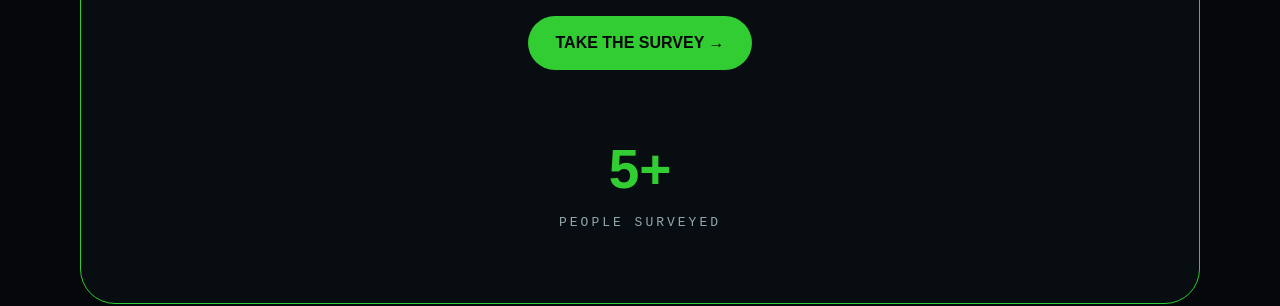
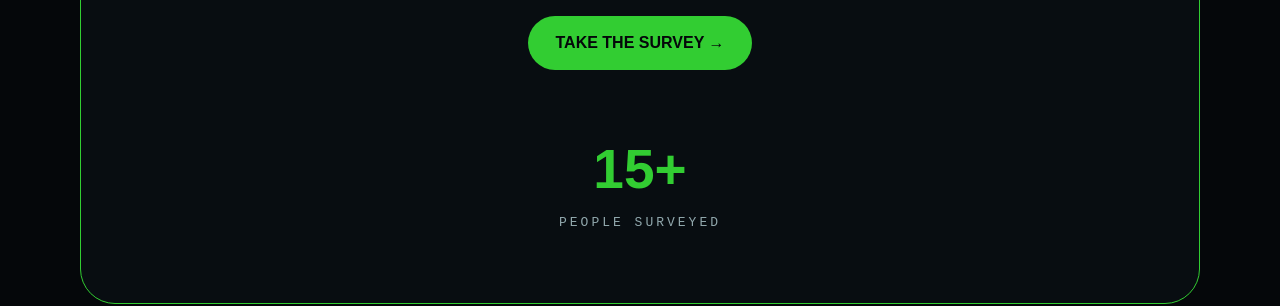
Before and after one commit to karanM420/Data-Shield---Data-Privacy-Awareness-, a plain HTML site: page index.html in a window 1280 px wide. Shown: the part 1500-1806 px from the top of the page. Drawn offline with Linux system fonts and the light colour scheme.

Commit message:
Update index.html

```diff
--- a/index.html
+++ b/index.html
@@ -116,7 +116,7 @@
         </a>
 
         <div class="survey-count">
-            <strong>5+</strong>
+            <strong>15+</strong>
             <span>PEOPLE SURVEYED</span>
         </div>
 
```
